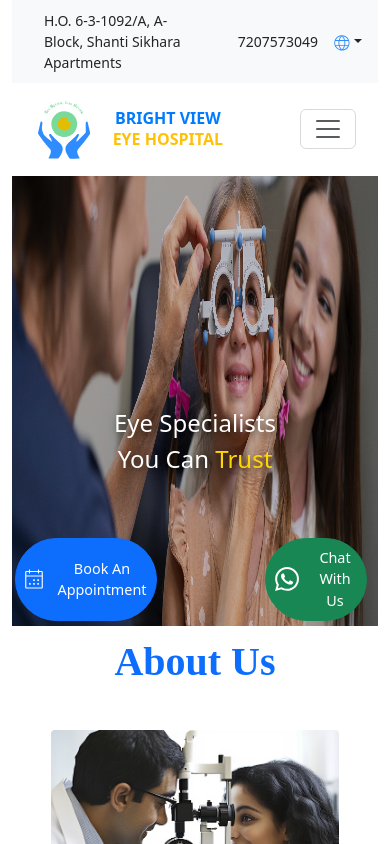
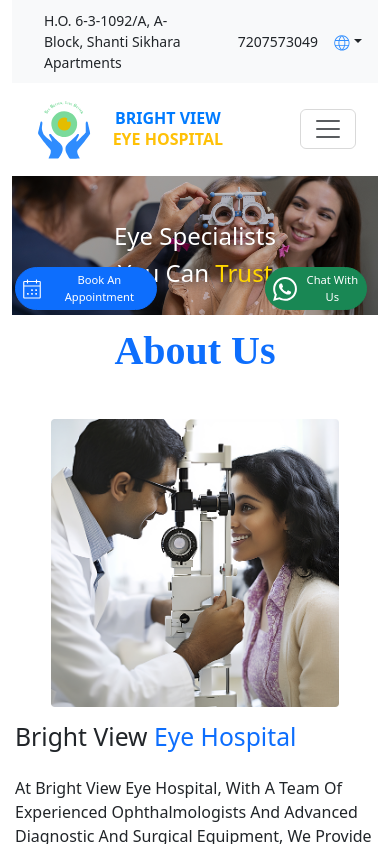
Before and after one commit to NagarajuKolar/Brightview, a React (Vite) app: page / in a window 390 px wide. Shown: the top 844 px of the page. Built offline with nearby package versions, Linux system fonts and the light colour scheme.

Commit message:
updated responsiveness

```diff
--- a/index.html
+++ b/index.html
@@ -4,7 +4,7 @@
     <meta charset="UTF-8" />
     <link rel="icon" type="image/svg+xml" href="/vite.svg" />
     <meta name="viewport" content="width=device-width, initial-scale=1.0" />
-    <title>Vite + React</title>
+    <title>BrightView Eye Hospital</title>
   </head>
   <body>
     <div id="root"></div>
--- a/src/CSS/Head.css
+++ b/src/CSS/Head.css
@@ -102,8 +102,10 @@
   }
 
   .buttons .btn {
-    font-size: 0.9rem;
-    padding: 8px 5px;
+       font-size: 0.7rem;
+        padding: 4px 3px;
+         gap: 1px;
+    };
 
   }
 
@@ -113,7 +115,5 @@
   }
 
 .hospi-image{
-  height: 450px;
+  height: auto;
 }
-
-}
```
